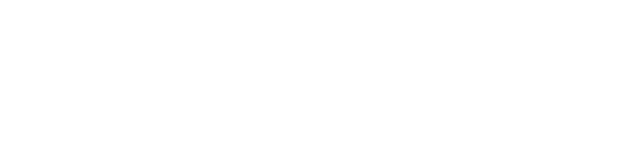
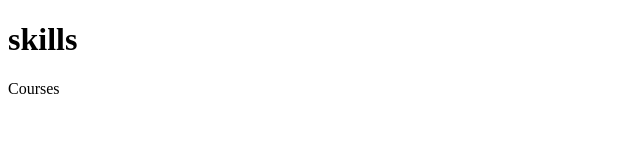
Before and after one commit to VladislavaKosyrikhina/rsschool-cv, a plain HTML site: page index.html in a window 1280 px wide. Shown: the whole page, without its empty margins (0-640 px from the left). Drawn offline with Linux system fonts and the light colour scheme.

Commit message:
refactor: add lang and title

```diff
--- a/index.html
+++ b/index.html
@@ -1,7 +1,13 @@
-<html>
+<!DOCTYPE html>
+<html lang="en">
     <head>
-        <title></title>
+        <title>Personal information</title>
         <link href="style.css">
     </head>
-    <body></body>
+    <body>
+
+        <h1>skills</h1>
+        <p>Courses</p>
+
+    </body>
 </html>
```
